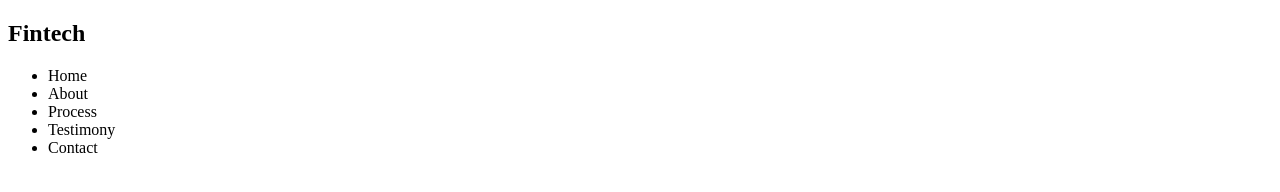
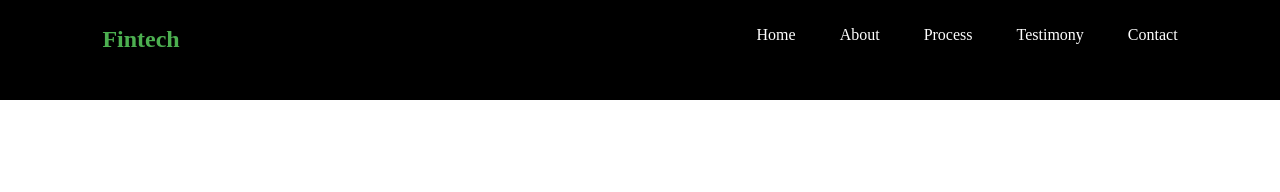
Before and after one commit to Bikram48/FlexBox-CSS, a plain HTML site: page index.html in a window 1280 px wide. Drawn offline with Linux system fonts and the light colour scheme.

Commit message:
add - styles on header section

```diff
--- a/index.html
+++ b/index.html
@@ -11,7 +11,9 @@
 <div id="main" class="main">
     <header id="header">
         <nav id="nav">
-            <h2>Fintech</h2>
+            <div class="logo">
+                <h2>Fintech</h2>
+            </div>
             <ul>
                 <li>Home</li>
                 <li>About</li>
--- a/style.css
+++ b/style.css
@@ -0,0 +1,27 @@
+* {
+    margin: 0;
+    padding: 0;
+}
+
+#main #header {
+    height: 100px;
+    background-color: black;
+}
+
+#main #header #nav {
+    display: flex;
+    justify-content: space-between;
+    padding: 2% 8%;
+}
+
+#nav h2 {
+    color: #4CAF50;
+}
+
+#main #header #nav ul li {
+    text-decoration: none;
+    list-style-type: none;
+    color: white;
+    display: inline-block;
+    margin-left: 40px;
+}
```
